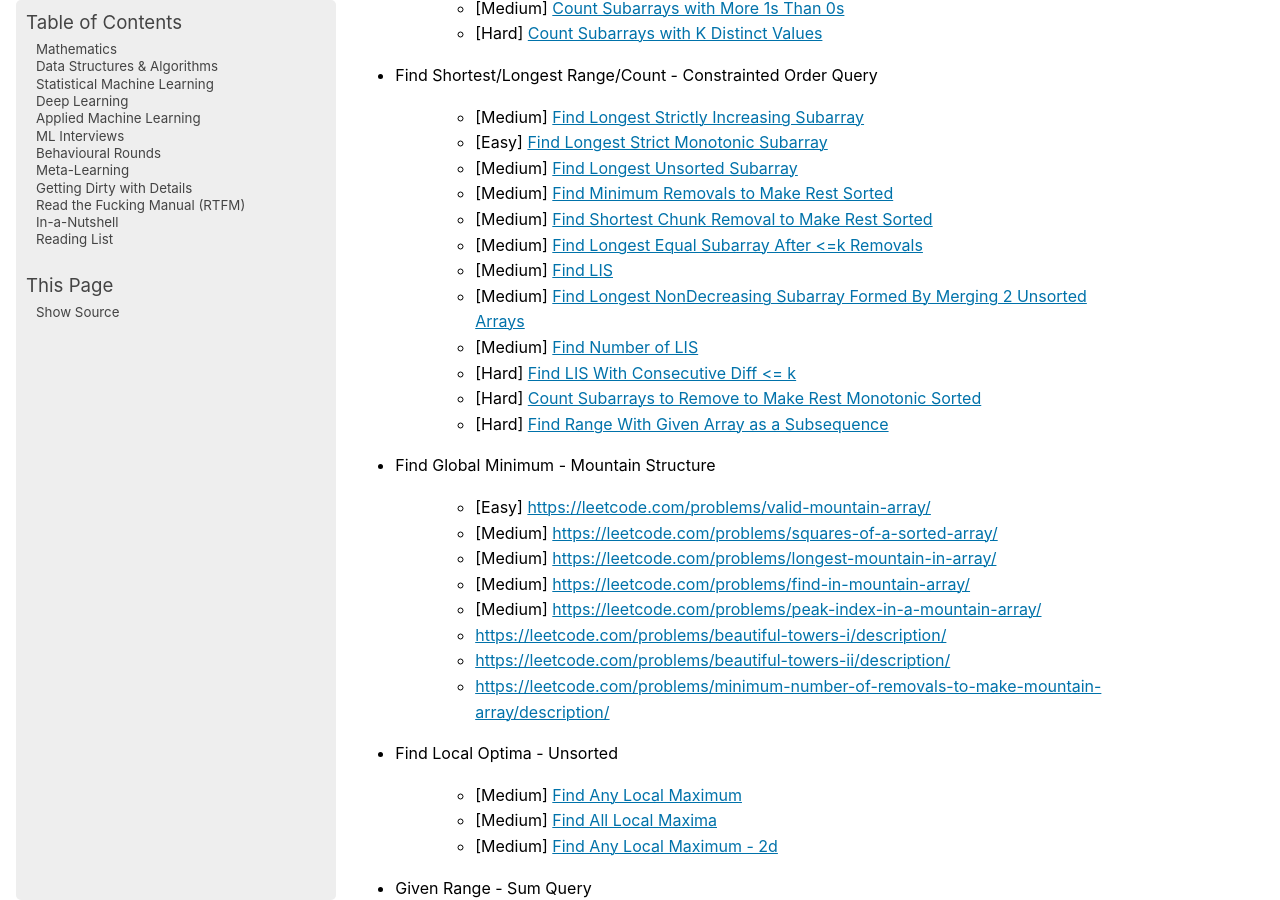
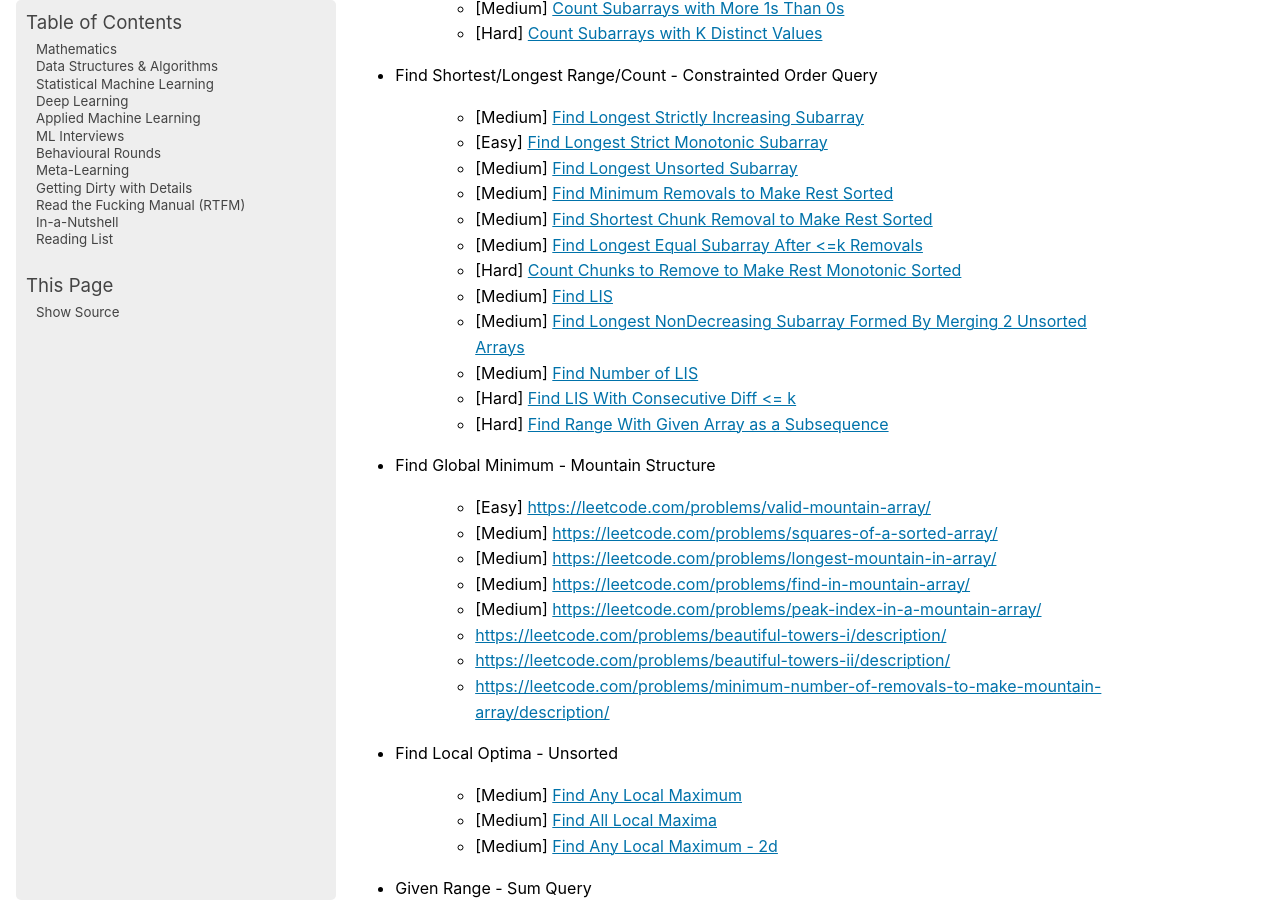
Before and after one commit to uselesstechjunks/leetcode, a Sphinx documentation site: the page built from docs/source/dsa/qb.rst, in a window 1280 px wide and 900 px high, scrolled down 3573 px. Built offline with Sphinx 7.4.7, drawn with Linux system fonts in a browser that asks for light colours; pages that are not in the unit, such as notebooks, are missing from menus.

Commit message:
Update qb.rst

```diff
--- a/docs/source/dsa/qb.rst
+++ b/docs/source/dsa/qb.rst
@@ -134,11 +134,11 @@ Arrays
 	- [Medium] `Find Minimum Removals to Make Rest Sorted <https://www.geeksforgeeks.org/minimum-number-deletions-make-sorted-sequence/>`_
 	- [Medium] `Find Shortest Chunk Removal to Make Rest Sorted <https://leetcode.com/problems/shortest-subarray-to-be-removed-to-make-array-sorted/description/>`_
 	- [Medium] `Find Longest Equal Subarray After <=k Removals <https://leetcode.com/problems/find-the-longest-equal-subarray/description/>`_
+	- [Hard] `Count Chunks to Remove to Make Rest Monotonic Sorted <https://leetcode.com/problems/count-the-number-of-incremovable-subarrays-ii/>`_
 	- [Medium] `Find LIS <https://leetcode.com/problems/longest-increasing-subsequence/description/>`_
 	- [Medium] `Find Longest NonDecreasing Subarray Formed By Merging 2 Unsorted Arrays <https://leetcode.com/problems/longest-non-decreasing-subarray-from-two-arrays/description/>`_
 	- [Medium] `Find Number of LIS <https://leetcode.com/problems/number-of-longest-increasing-subsequence/description/>`_
 	- [Hard] `Find LIS With Consecutive Diff <= k <https://leetcode.com/problems/longest-increasing-subsequence-ii/description/>`_
-	- [Hard] `Count Subarrays to Remove to Make Rest Monotonic Sorted <https://leetcode.com/problems/count-the-number-of-incremovable-subarrays-ii/>`_
 	- [Hard] `Find Range With Given Array as a Subsequence <https://leetcode.com/problems/minimum-window-subsequence/description/>`_
 - Find Global Minimum - Mountain Structure
 
```
